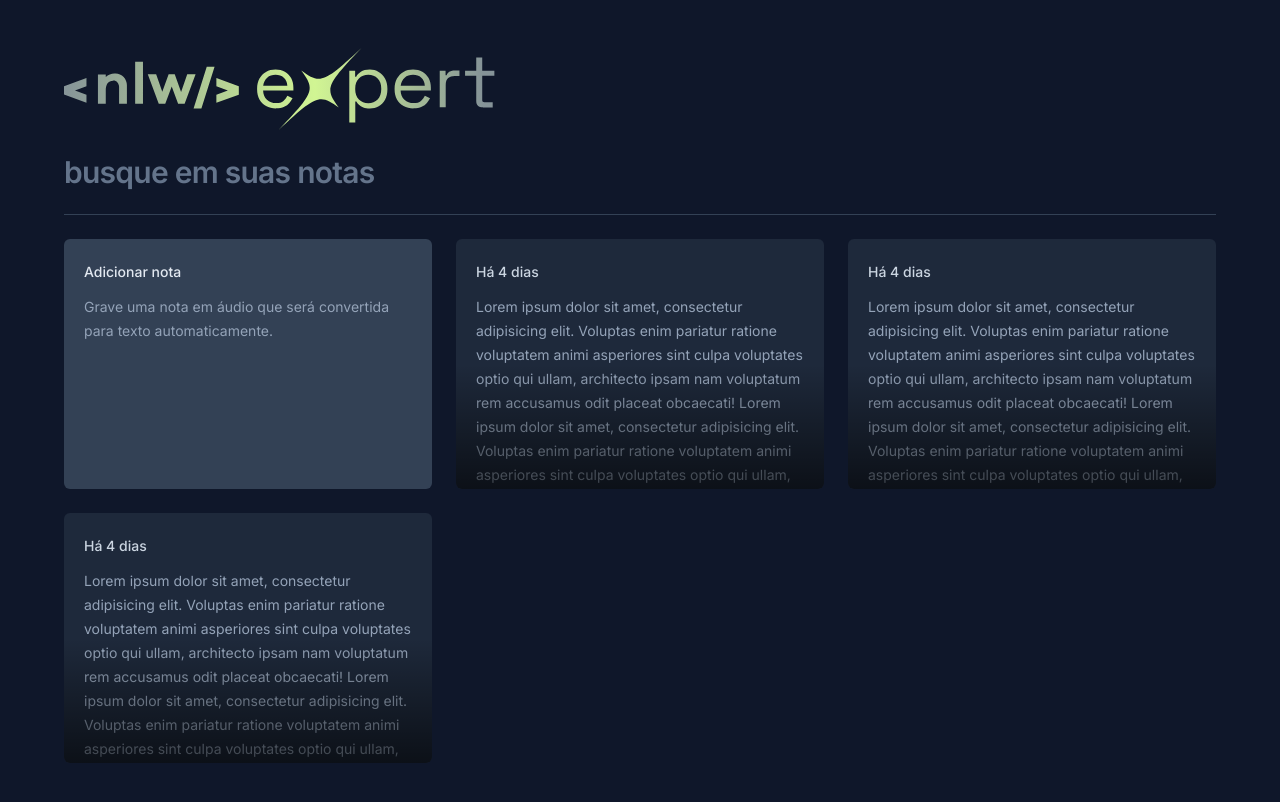
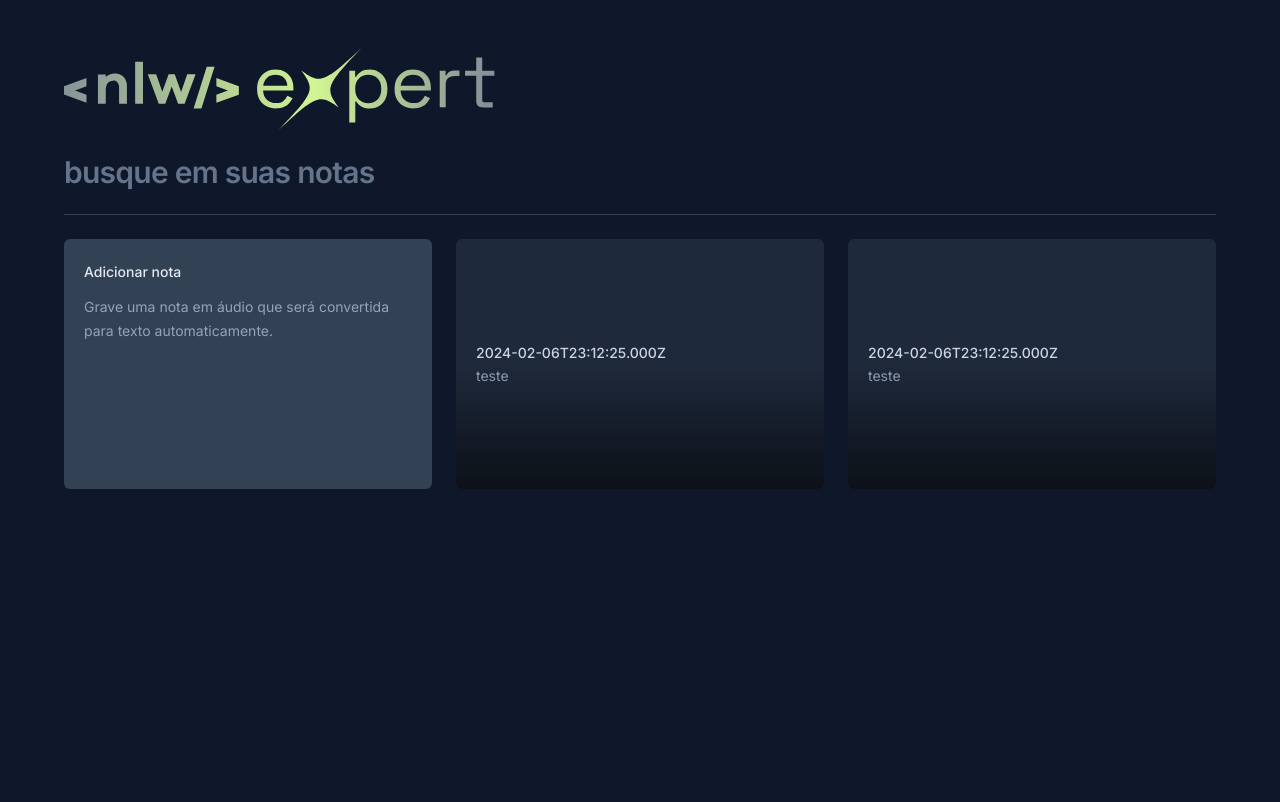
Before and after one commit to lucassdantas/nlw-expert-notes, a React (Vite) app: page / in a window 1280 px wide. Shown: the top 802 px of the page. Built offline with nearby package versions, Linux system fonts and the light colour scheme.

Commit message:
adding dialog to project

```diff
--- a/package.json
+++ b/package.json
@@ -9,6 +9,8 @@
     "preview": "vite preview"
   },
   "dependencies": {
+    "@radix-ui/react-dialog": "^1.0.5",
+    "date-fns": "^3.3.1",
     "react": "^18.2.0",
     "react-dom": "^18.2.0"
   },
--- a/src/app.tsx
+++ b/src/app.tsx
@@ -2,6 +2,10 @@
 import { NewNoteCard } from './components/new-note-card'
 import { NoteCard } from './components/note-card'
 
+const note = {
+    date: new Date(),
+    content: 'teste'
+}
 export function App() {
     return(
         <div className='mx-auto max-w-6xl my-12 space-y-6'>
@@ -19,9 +23,8 @@
             <div className='grid grid-cols-3 gap-6 auto-rows-[250px]'>
 
                 <NewNoteCard/>
-                <NoteCard/>
-                <NoteCard/>
-                <NoteCard/>
+                <NoteCard note={note}/>
+                <NoteCard note={note}/>
             </div>
         </div>
     )
--- a/src/components/note-card.tsx
+++ b/src/components/note-card.tsx
@@ -1,17 +1,40 @@
+import * as Dialog  from '@radix-ui/react-dialog'
+import {formatDistanceToNow} from 'date-fns'
+import {ptBR} from 'date-fns/locale'
+interface NoteCardProps {
+    note:{
+        date: Date
+        content: string
+    }
+}
 
-export function NoteCard() {
+export function NoteCard({note}:NoteCardProps) {
  return(
-    <button className='
-        rounded-md text-left bg-slate-800 p-5 space-y-3 overflow-hidden relative outline-none hover:ring-2 hover:ring-slate-600 focus-visible:ring-2 focus-visible:ring-lime-400'
-    >
-        <span className='text-sm font-medium text-slate-300'>Há 4 dias</span>
+    <Dialog.Root>
+        <Dialog.Trigger className='
+            rounded-md text-left flex-col bg-slate-800 p-5 gap-y-3 overflow-hidden relative outline-none hover:ring-2 hover:ring-slate-600 focus-visible:ring-2 focus-visible:ring-lime-400'
+        >
+            <span className='text-sm font-medium text-slate-300'>{note.date.toISOString()}</span>
+            <p className='text-sm leading-6 text-slate-400'>
+                {note.content}
+            </p>
+            <div className='absolute bottom-0 left-0 right-0 h-1/2 bg-gradient-to-t from-black/60 to-black/0 pointer-events-none'/>
+        </Dialog.Trigger>
+        <Dialog.Portal>
+            <Dialog.Overlay className='inset-0 fixed bg-black/50'></Dialog.Overlay>
+            <Dialog.Content className='fixed left-1/2 top-1/2 -translate-x-1/2 -translate-y-1/2 bg-slate-700 max-w-[640px] h-[60vh] w-full rounded-md flex flex-col outline-none'>
+                <div className='flex flex-1 flex-col gap-3 p-5 '>
+                    <span className='text-sm font-medium text-slate-300'>{formatDistanceToNow(note.date, {locale:ptBR, addSuffix:true})}</span>
 
-        <p className='text-sm leading-6 text-slate-400'>
-            Lorem ipsum dolor sit amet, consectetur adipisicing elit. Voluptas enim pariatur ratione voluptatem animi asperiores sint culpa voluptates optio qui ullam, architecto ipsam nam voluptatum rem accusamus odit placeat obcaecati!
-            Lorem ipsum dolor sit amet, consectetur adipisicing elit. Voluptas enim pariatur ratione voluptatem animi asperiores sint culpa voluptates optio qui ullam, architecto ipsam nam voluptatum rem accusamus odit placeat obcaecati!
-        </p>
-
-        <div className='absolute bottom-0 left-0 right-0 h-1/2 bg-gradient-to-t from-black/60 to-black/0 pointer-events-none'/>
-    </button>
+                    <p className='text-sm leading-6 text-slate-400'>
+                        {note.content}
+                    </p>
+                </div>
+                <button type='button' className='w-full bg-slate-800 py-4 text-center text-sm text-slate-300 outline-none'>
+                        Deseja apagar essa nota?
+                </button>
+            </Dialog.Content>
+        </Dialog.Portal>
+    </Dialog.Root>
  )
 }
```
Also changed, not shown: 1 other file (tests, documents, lock files or other folders).
